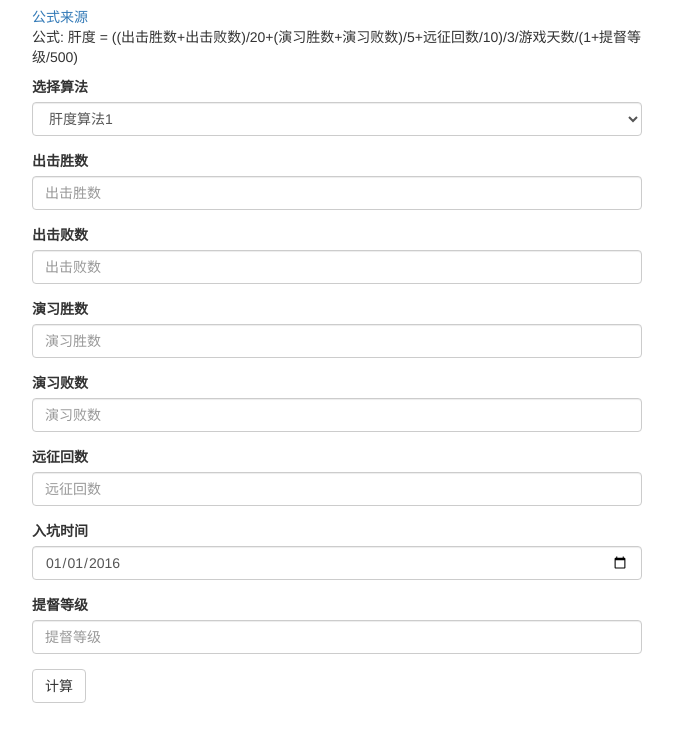
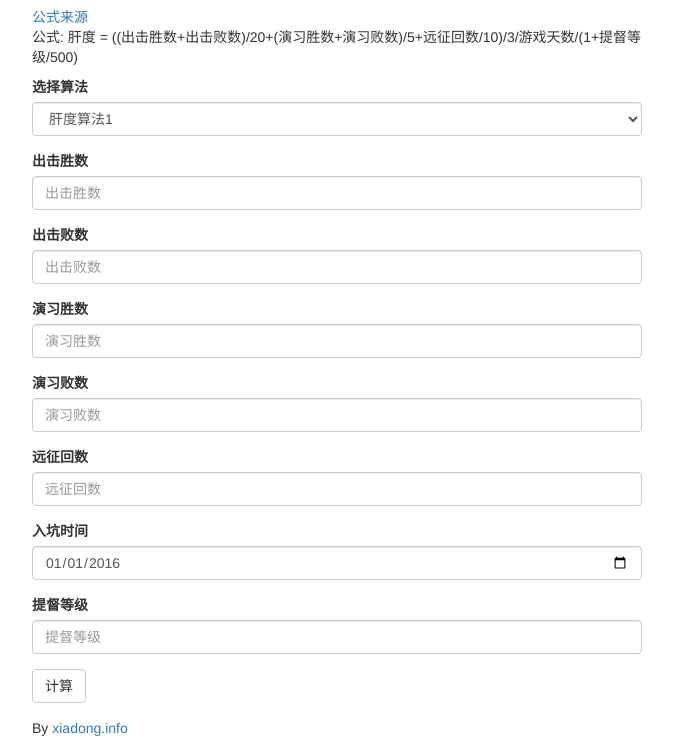
Before and after one commit to Shell32-Natsu/KanColleHairDensity, a plain HTML site: page KanColleHairDensity.html in a window 1280 px wide. Shown: the part 63-801 px from the top of the page, without its empty margins (303-976 px from the left). Drawn offline with nearby package versions, Linux system fonts and the light colour scheme.

Commit message:
Add contact.
Signed-off-by: xiadong <xiadong.main@gmail.com>

```diff
--- a/KanColleHairDensity.html
+++ b/KanColleHairDensity.html
@@ -65,6 +65,11 @@
             <div class="col-sm-offset-3 col-sm-3 col-xs-12">
                 <p id="result" style="margin: 1rem; font-size: 1.5rem;"></p>
                 <p id="comment" style="margin: 1.5rem; font-size: 1.8rem;"></p>
+            </div>
+        </div>
+        <div class="row">
+            <div class="col-sm-offset-3 col-sm-3 col-xs-12">
+            By <a href="http://www.xiadong.info" target="_blank">xiadong.info</a>
             </div>
         </div>
     </div>
```
